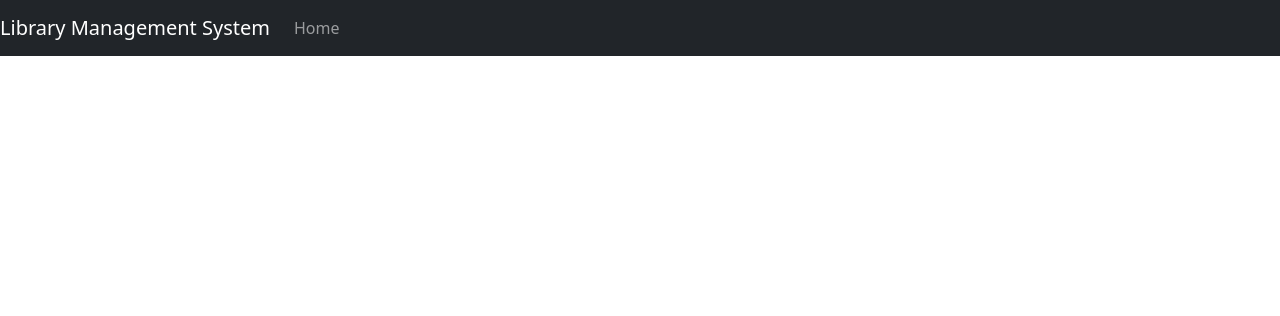
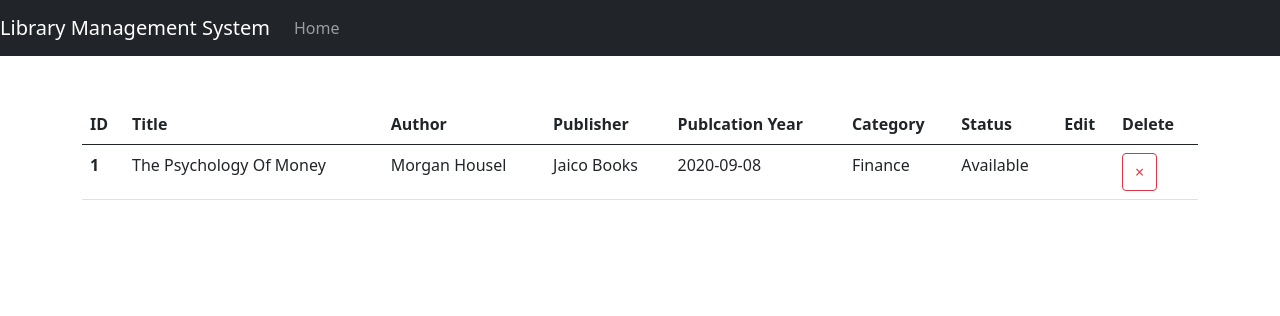
Before and after one commit to Aswin-Kumar-P-V/Library-Management-System, a Flask app: page /view-books in a window 1280 px wide. Shown: the top 316 px of the page. Run offline with Flask 2, Linux system fonts and the light colour scheme; a user stored in the database is signed in; data comes from the database, SQL or seed files in the repository; both versions use the stored data as it was after the commit.

Commit message:
Fixed delete book option

```diff
--- a/webapp/static/index.js
+++ b/webapp/static/index.js
@@ -19,3 +19,12 @@ function deleteUser(userID){
         window.location.href = "/view-users"
     });
 }
+
+function deleteBook(bookID){
+    fetch("/delete-book" , {
+        method : "POST",
+        body :JSON.stringify({bookID : bookID}),
+    }).then((_res) => {
+        window.location.href = "/view-books"
+    });
+}
--- a/webapp/templates/view_book.html
+++ b/webapp/templates/view_book.html
@@ -1,3 +1,38 @@
 {% extends 'base.html' %}
 {% block title %}view-book{% endblock%}
 {%block nav1%}<a class="nav-item nav-link" id = "home" name = "home" href="/">Home</a>{%endblock%}
+{% block content %}
+<table class="table my-5">
+    <thead>
+      <tr>
+        <th scope="col">ID</th>
+        <th scope="col">Title</th>
+        <th scope="col">Author</th>
+        <th scope="col">Publisher</th>
+        <th scope="col">Publcation Year</th>
+        <th scope="col">Category</th>
+        <th scope="col">Status</th>
+        <th scope="col">Edit</th>
+        <th scope="col">Delete</th>
+      </tr>
+    </thead>
+    <tbody>
+    {% if books %}
+    {% for book in books %}
+      <tr>
+        <th scope="row">{{book.id}}</th>
+        <td>{{book.title}}</td>
+        <td>{{book.author}}</td>
+        <td>{{book.publisher}}</td>
+        <td>{{book.publication_year.date()}}</td>
+        <td>{{book.category}}</td>
+        <td>{{book.status}}</td>
+        <td></td>
+        <td>
+            <button type="button" class="btn btn-outline-danger align-content-end" onclick = "deleteBook({{book.id}})"><span aria-hidden = "true">&times;</span></button></td>
+      </tr>
+      {% endfor %}
+    {% endif %}
+    </tbody>
+  </table>
+{% endblock  %}
--- a/webapp/views.py
+++ b/webapp/views.py
@@ -29,9 +29,9 @@ def add_book():
         b_publisher = request.form.get("b_publisher")
         b_publication = request.form.get("b_publication")
         b_p_year = datetime.datetime.strptime(b_publication, '%Y-%m-%d')
+        b_cat = request.form.get("cat")
 
-        b_cat = request.form.get("b_cat")
-        book = Book(title = b_name, author = b_auth, publisher = b_publisher, publication_year = b_p_year, category = b_cat)
+        book = Book(title = b_name, author = b_auth, publisher = b_publisher, publication_year = b_p_year, category = b_cat, status = "Available")
         book.add()
 
     return render_template("add_book.html", user = current_user, allcat = allcat)
@@ -92,7 +92,8 @@ def update_user():
 @views.route("/view-books", methods = ["POST", "GET"])
 @login_required
 def view_books():
-    return render_template("view_book.html", user = current_user)
+    books = Book.query.all()
+    return render_template("view_book.html", user = current_user, books = books)
 
 @views.route("/update-user", methods  = ["POST", "GET"])
 @login_required
@@ -113,3 +114,14 @@ def update_user_details():
             db.session.commit()
         flash("User details updated", category="success")
     return render_template("view_users.html", users = users)
+
+@views.route("/delete-book", methods = ["POST"])
+@login_required
+def delete_book():
+    book = json.loads(request.data)
+    bookID = book['bookID']
+    book = Book.query.get(bookID)
+    if book:
+        db.session.delete(book)
+        db.session.commit()
+    return jsonify({})
```
Also changed, not shown: instance/LMS.db, webapp/templates/add_book.html (line endings or trailing spaces).
